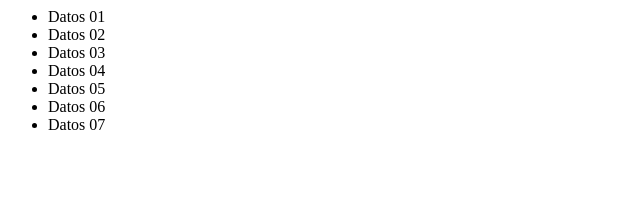
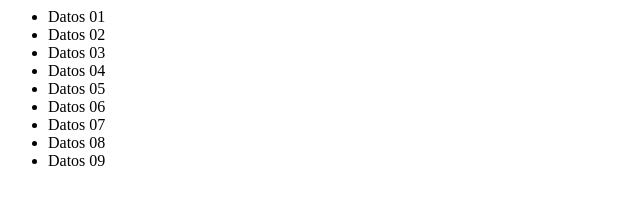
Before and after one commit to Dwardz/RPS, a plain HTML site: page index.html in a window 1280 px wide. Shown: the whole page, without its empty margins (0-640 px from the left). Drawn offline with Linux system fonts and the light colour scheme.

Commit message:
index.html

```diff
--- a/index.html
+++ b/index.html
@@ -15,6 +15,8 @@
  <li>Datos 05</li>
  <li>Datos 06</li>
  <li>Datos 07</li>
+ <li>Datos 08</li>
+ <li>Datos 09</li>
 </ul>
 
 
```
